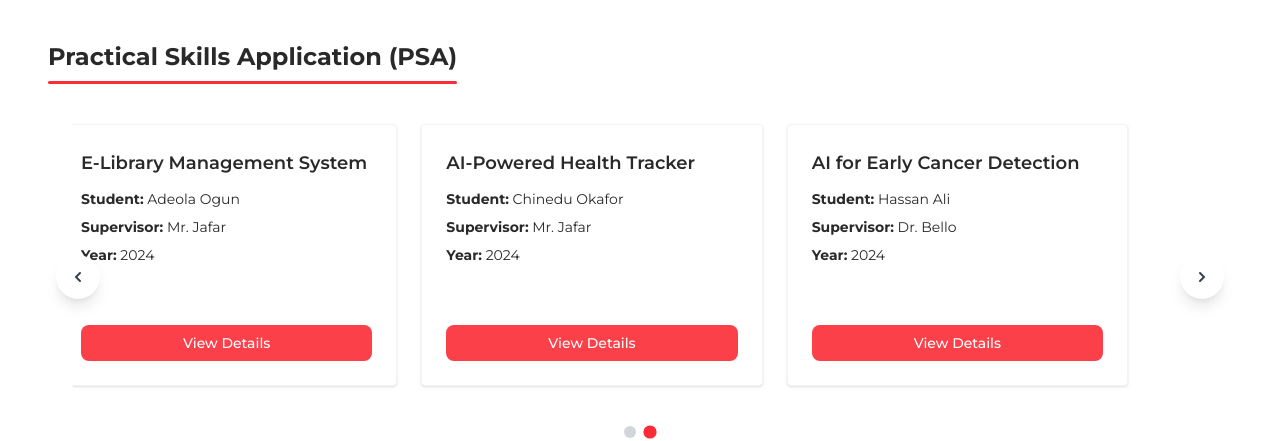
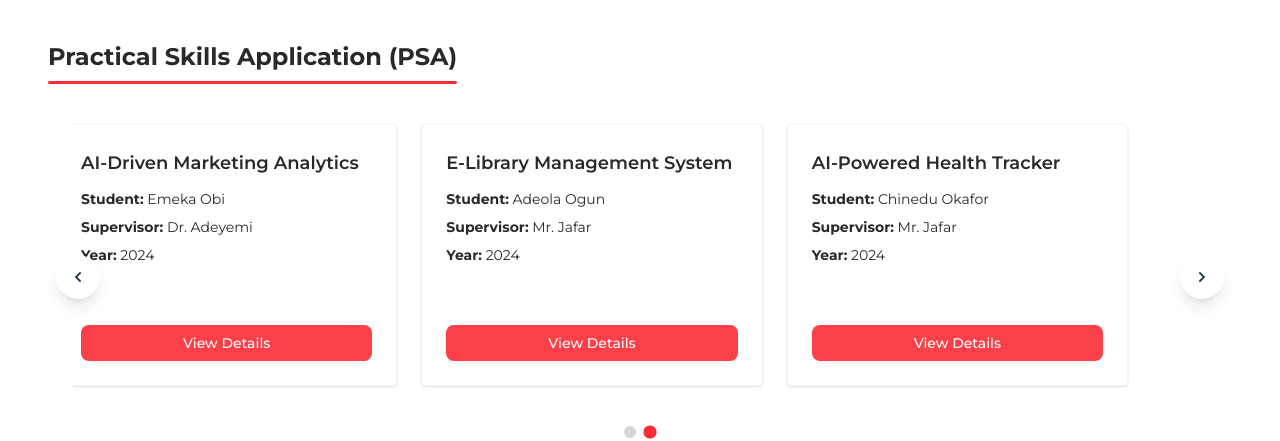
Before and after one commit to GrtPauli/lincoln-campus-website, a React (Vite) app: page / in a window 1280 px wide. Shown: the part 1940-2381 px from the top of the page. Built offline with nearby package versions, Linux system fonts and the light colour scheme; no server answers.

Commit message:
DATA UPDATE: Updated Projects Dummy Data

```diff
--- a/src/constants/projects.js
+++ b/src/constants/projects.js
@@ -7,7 +7,7 @@ export const PROJECTS = [
     report: "#",
     demo: "#",
     supervisor: "Mr. Jafar",
-    year: 2024,
+    year: 2024
   },
   {
     id: 2,
@@ -17,167 +17,167 @@ export const PROJECTS = [
     report: "#",
     demo: "#",
     supervisor: "Prof. Bello",
-    year: 2024,
+    year: 2024
   },
   {
     id: 3,
+    programmeSlug: "bsc-microbiology",
+    name: "Daniel Nwachukwu",
+    psaTitle: "Rapid Water Quality Tester",
+    report: "#",
+    demo: "#",
+    supervisor: "Dr. Anita Rao",
+    year: 2024
+  },
+  {
+    id: 4,
+    programmeSlug: "bsc-hons-biochemistry",
+    name: "Grace Uche",
+    psaTitle: "Enzyme-based Biosensor",
+    report: "#",
+    demo: "#",
+    supervisor: "Prof. Olufemi",
+    year: 2024
+  },
+  {
+    id: 5,
+    programmeSlug: "bachelor-biomedical-sciences-hons",
+    name: "Olamide Akin",
+    psaTitle: "Point-of-Care Diagnostic Kit",
+    report: "#",
+    demo: "#",
+    supervisor: "Dr. Olalekan",
+    year: 2024
+  },
+  {
+    id: 6,
+    programmeSlug: "bachelor-computer-science-hons-networking-technology-cybersecurity",
+    name: "Ibrahim Lawal",
+    psaTitle: "IoT Network Intrusion Detector",
+    report: "#",
+    demo: "#",
+    supervisor: "Prof. Michael Johnson",
+    year: 2024
+  },
+  {
+    id: 7,
+    programmeSlug: "bachelor-computer-science-hons-artificial-intelligence",
+    name: "Ngozi Eze",
+    psaTitle: "Fraud Detection with Machine Learning",
+    report: "#",
+    demo: "#",
+    supervisor: "Prof. Michael Johnson",
+    year: 2024
+  },
+  {
+    id: 8,
+    programmeSlug: "bachelor-business-administration-accounting",
+    name: "Emeka Obi",
+    psaTitle: "AI-Driven Marketing Analytics",
+    report: "#",
+    demo: "#",
+    supervisor: "Dr. Adeyemi",
+    year: 2024
+  },
+  {
+    id: 9,
+    programmeSlug: "bachelor-business-administration-hons",
+    name: "Tunde Akpan",
+    psaTitle: "Microfinance App for Small Businesses",
+    report: "#",
+    demo: "#",
+    supervisor: "Dr. Adeyemi",
+    year: 2024
+  },
+  {
+    id: 10,
+    programmeSlug: "bachelor-arts-mass-communication-hons",
+    name: "Ruth Adebanjo",
+    psaTitle: "Podcast Platform for Campus News",
+    report: "#",
+    demo: "#",
+    supervisor: "Prof. Musa",
+    year: 2023
+  },
+  {
+    id: 11,
+    programmeSlug: "bachelor-management-oil-gas",
+    name: "Sadiq Musa",
+    psaTitle: "Predictive Maintenance for Pipelines",
+    report: "#",
+    demo: "#",
+    supervisor: "Dr. Johnson",
+    year: 2024
+  },
+  {
+    id: 12,
+    programmeSlug: "bsc-community-health-science",
+    name: "Blessing Ekpo",
+    psaTitle: "Community Health Data Dashboard",
+    report: "#",
+    demo: "#",
+    supervisor: "Dr. Hassan",
+    year: 2024
+  },
+  {
+    id: 13,
+    programmeSlug: "bsc-public-health",
+    name: "Esther John",
+    psaTitle: "Vaccination Outreach App",
+    report: "#",
+    demo: "#",
+    supervisor: "Dr. Bello",
+    year: 2023
+  },
+  {
+    id: 14,
+    programmeSlug: "bsc-environmental-health-safety",
+    name: "Halima Ibrahim",
+    psaTitle: "Waste Management Tracker",
+    report: "#",
+    demo: "#",
+    supervisor: "Dr. Johnson",
+    year: 2024
+  },
+  {
+    id: 15,
+    programmeSlug: "bsc-health-information-management",
+    name: "Yakubu Idris",
+    psaTitle: "Health Records Interoperability Toolkit",
+    report: "#",
+    demo: "#",
+    supervisor: "Dr. Adebayo",
+    year: 2024
+  },
+  {
+    id: 16,
+    programmeSlug: "bachelor-of-medical-imaging-hons",
+    name: "Chika Nnamdi",
+    psaTitle: "AI Image Segmentation for X-rays",
+    report: "#",
+    demo: "#",
+    supervisor: "Dr. Bello",
+    year: 2024
+  },
+  {
+    id: 17,
+    programmeSlug: "bachelor-of-nursing-sciences-hons",
+    name: "Fatima Sule",
+    psaTitle: "Remote Nursing Triage App",
+    report: "#",
+    demo: "#",
+    supervisor: "Dr. Hassan",
+    year: 2023
+  },
+  {
+    id: 18,
     programmeSlug: "bachelor-information-technology-hons",
     name: "Daniel James",
     psaTitle: "Smart Weather App",
     report: "#",
     demo: "#",
-    supervisor: "Mr. Jafar",
-    year: 2024,
-  },
-  {
-    id: 4,
-    programmeSlug: "bachelor-of-business-administration-hons",
-    name: "Grace Uche",
-    psaTitle: "E-Commerce Supply Chain Optimizer",
-    report: "#",
-    demo: "#",
-    supervisor: "Dr. Adeyemi",
-    year: 2023,
-  },
-  {
-    id: 5,
-    programmeSlug: "bachelor-of-arts-mass-communication-hons",
-    name: "Olamide Akin",
-    psaTitle: "Digital Storytelling for Social Change",
-    report: "#",
-    demo: "#",
-    supervisor: "Prof. Musa",
-    year: 2024,
-  },
-  {
-    id: 6,
-    programmeSlug: "doctor-of-medicine-md-mbbs",
-    name: "Fatima Sule",
-    psaTitle: "Mobile App for Rural Health Outreach",
-    report: "#",
-    demo: "#",
-    supervisor: "Dr. Hassan",
-    year: 2023,
-  },
-  {
-    id: 7,
-    programmeSlug: "bachelor-of-management-oil-and-gas",
-    name: "Ibrahim Lawal",
-    psaTitle: "Predictive Maintenance in Oil Pipelines",
-    report: "#",
-    demo: "#",
-    supervisor: "Dr. Johnson",
-    year: 2024,
-  },
-  {
-    id: 8,
-    programmeSlug: "bachelor-information-technology-hons",
-    name: "Ngozi Eze",
-    psaTitle: "Blockchain-Based Voting System",
-    report: "#",
-    demo: "#",
-    supervisor: "Mr. Jafar",
-    year: 2023,
-  },
-  {
-    id: 9,
-    programmeSlug: "bachelor-of-business-administration-hons",
-    name: "Emeka Obi",
-    psaTitle: "AI-Driven Marketing Analytics",
-    report: "#",
-    demo: "#",
-    supervisor: "Dr. Adeyemi",
-    year: 2024,
-  },
-  {
-    id: 10,
-    programmeSlug: "bachelor-of-arts-mass-communication-hons",
-    name: "Ruth Adebanjo",
-    psaTitle: "Podcast Platform for Campus News",
-    report: "#",
-    demo: "#",
-    supervisor: "Prof. Musa",
-    year: 2023,
-  },
-  {
-    id: 11,
-    programmeSlug: "doctor-of-medicine-md-mbbs",
-    name: "Yakubu Idris",
-    psaTitle: "Wearable ECG Monitoring Device",
-    report: "#",
-    demo: "#",
-    supervisor: "Dr. Bello",
-    year: 2024,
-  },
-  {
-    id: 12,
-    programmeSlug: "bachelor-information-technology-hons",
-    name: "Blessing Ekpo",
-    psaTitle: "Campus Navigation App",
-    report: "#",
-    demo: "#",
     supervisor: "Engr. Adebayo",
-    year: 2023,
-  },
-  {
-    id: 13,
-    programmeSlug: "bachelor-of-business-administration-hons",
-    name: "Tunde Akpan",
-    psaTitle: "Microfinance App for Small Businesses",
-    report: "#",
-    demo: "#",
-    supervisor: "Dr. Adeyemi",
-    year: 2024,
-  },
-  {
-    id: 14,
-    programmeSlug: "bachelor-of-management-oil-and-gas",
-    name: "Hauwa Danjuma",
-    psaTitle: "Green Energy Transition Framework",
-    report: "#",
-    demo: "#",
-    supervisor: "Dr. Johnson",
-    year: 2023,
-  },
-  {
-    id: 15,
-    programmeSlug: "bachelor-of-arts-mass-communication-hons",
-    name: "Samuel Etim",
-    psaTitle: "AI-Powered Fake News Detector",
-    report: "#",
-    demo: "#",
-    supervisor: "Prof. Musa",
-    year: 2024,
-  },
-  {
-    id: 16,
-    programmeSlug: "bachelor-information-technology-hons",
-    name: "Esther John",
-    psaTitle: "Smart Home Automation",
-    report: "#",
-    demo: "#",
-    supervisor: "Engr. Adebayo",
-    year: 2023,
-  },
-  {
-    id: 17,
-    programmeSlug: "doctor-of-medicine-md-mbbs",
-    name: "Chika Nnamdi",
-    psaTitle: "Telemedicine Platform for Elderly Care",
-    report: "#",
-    demo: "#",
-    supervisor: "Dr. Hassan",
-    year: 2024,
-  },
-  {
-    id: 18,
-    programmeSlug: "bachelor-of-business-administration-hons",
-    name: "Kehinde Ayo",
-    psaTitle: "AI-Powered Recruitment System",
-    report: "#",
-    demo: "#",
-    supervisor: "Dr. Adeyemi",
-    year: 2023,
+    year: 2024
   },
   {
     id: 19,
@@ -187,66 +187,96 @@ export const PROJECTS = [
     report: "#",
     demo: "#",
     supervisor: "Mr. Jafar",
-    year: 2024,
+    year: 2024
   },
   {
     id: 20,
-    programmeSlug: "bachelor-of-management-oil-and-gas",
-    name: "Sadiq Musa",
-    psaTitle: "AI-Enhanced Safety Monitoring",
+    programmeSlug: "bachelor-computer-science-hons-artificial-intelligence",
+    name: "Samuel Etim",
+    psaTitle: "AI-Powered Fake News Detector",
     report: "#",
     demo: "#",
-    supervisor: "Dr. Johnson",
-    year: 2024,
+    supervisor: "Prof. Michael Johnson",
+    year: 2024
   },
   {
     id: 21,
-    programmeSlug: "bachelor-of-arts-mass-communication-hons",
+    programmeSlug: "bachelor-computer-science-hons-networking-technology-cybersecurity",
+    name: "Kehinde Ayo",
+    psaTitle: "Secure Campus VPN and Access Control",
+    report: "#",
+    demo: "#",
+    supervisor: "Prof. Michael Johnson",
+    year: 2023
+  },
+  {
+    id: 22,
+    programmeSlug: "bsc-hons-biochemistry",
+    name: "Ngozi Chukwu",
+    psaTitle: "Plant-based Antimicrobial Study",
+    report: "#",
+    demo: "#",
+    supervisor: "Prof. Olufemi",
+    year: 2023
+  },
+  {
+    id: 23,
+    programmeSlug: "bsc-microbiology",
     name: "Peace Onu",
+    psaTitle: "Microbial Fuel Cell Prototype",
+    report: "#",
+    demo: "#",
+    supervisor: "Dr. Anita Rao",
+    year: 2024
+  },
+  {
+    id: 24,
+    programmeSlug: "bsc-health-information-management",
+    name: "Joy Udo",
+    psaTitle: "Crowdsourced Health Data App",
+    report: "#",
+    demo: "#",
+    supervisor: "Engr. Adebayo",
+    year: 2023
+  },
+  {
+    id: 25,
+    programmeSlug: "bachelor-arts-mass-communication-hons",
+    name: "Samuel Etim",
     psaTitle: "Virtual Reality in Journalism",
     report: "#",
     demo: "#",
     supervisor: "Prof. Musa",
-    year: 2023,
+    year: 2023
   },
   {
-    id: 22,
-    programmeSlug: "doctor-of-medicine-md-mbbs",
-    name: "Hassan Ali",
-    psaTitle: "AI for Early Cancer Detection",
-    report: "#",
-    demo: "#",
-    supervisor: "Dr. Bello",
-    year: 2024,
-  },
-  {
-    id: 23,
-    programmeSlug: "bachelor-information-technology-hons",
-    name: "Joy Udo",
-    psaTitle: "Crowdsourced Traffic App",
-    report: "#",
-    demo: "#",
-    supervisor: "Engr. Adebayo",
-    year: 2023,
-  },
-  {
-    id: 24,
-    programmeSlug: "bachelor-of-business-administration-hons",
+    id: 26,
+    programmeSlug: "bachelor-business-administration-accounting",
     name: "Victor Eze",
     psaTitle: "Sustainable Startup Incubator Model",
     report: "#",
     demo: "#",
     supervisor: "Dr. Adeyemi",
-    year: 2024,
+    year: 2024
   },
   {
-    id: 25,
-    programmeSlug: "bachelor-of-management-oil-and-gas",
-    name: "Halima Ibrahim",
-    psaTitle: "Renewable Energy Adoption in Oil Firms",
+    id: 27,
+    programmeSlug: "bsc-environmental-health-safety",
+    name: "Ibrahim Bello",
+    psaTitle: "Air Quality Monitoring Network",
     report: "#",
     demo: "#",
     supervisor: "Dr. Johnson",
-    year: 2023,
+    year: 2024
   },
+  {
+    id: 28,
+    programmeSlug: "bsc-public-health",
+    name: "Hassan Ali",
+    psaTitle: "Early Outbreak Alert System",
+    report: "#",
+    demo: "#",
+    supervisor: "Dr. Bello",
+    year: 2024
+  }
 ];
```
